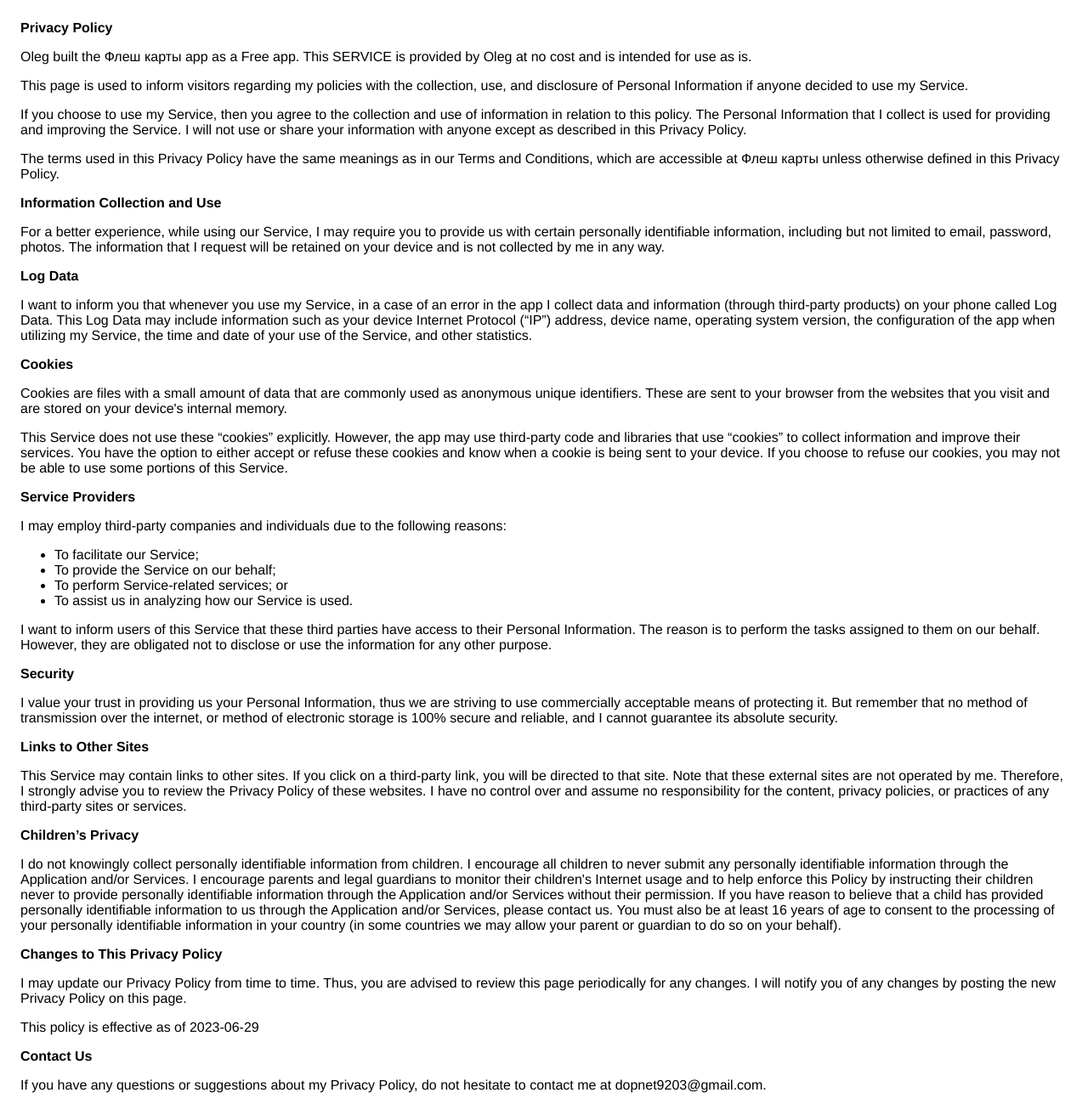
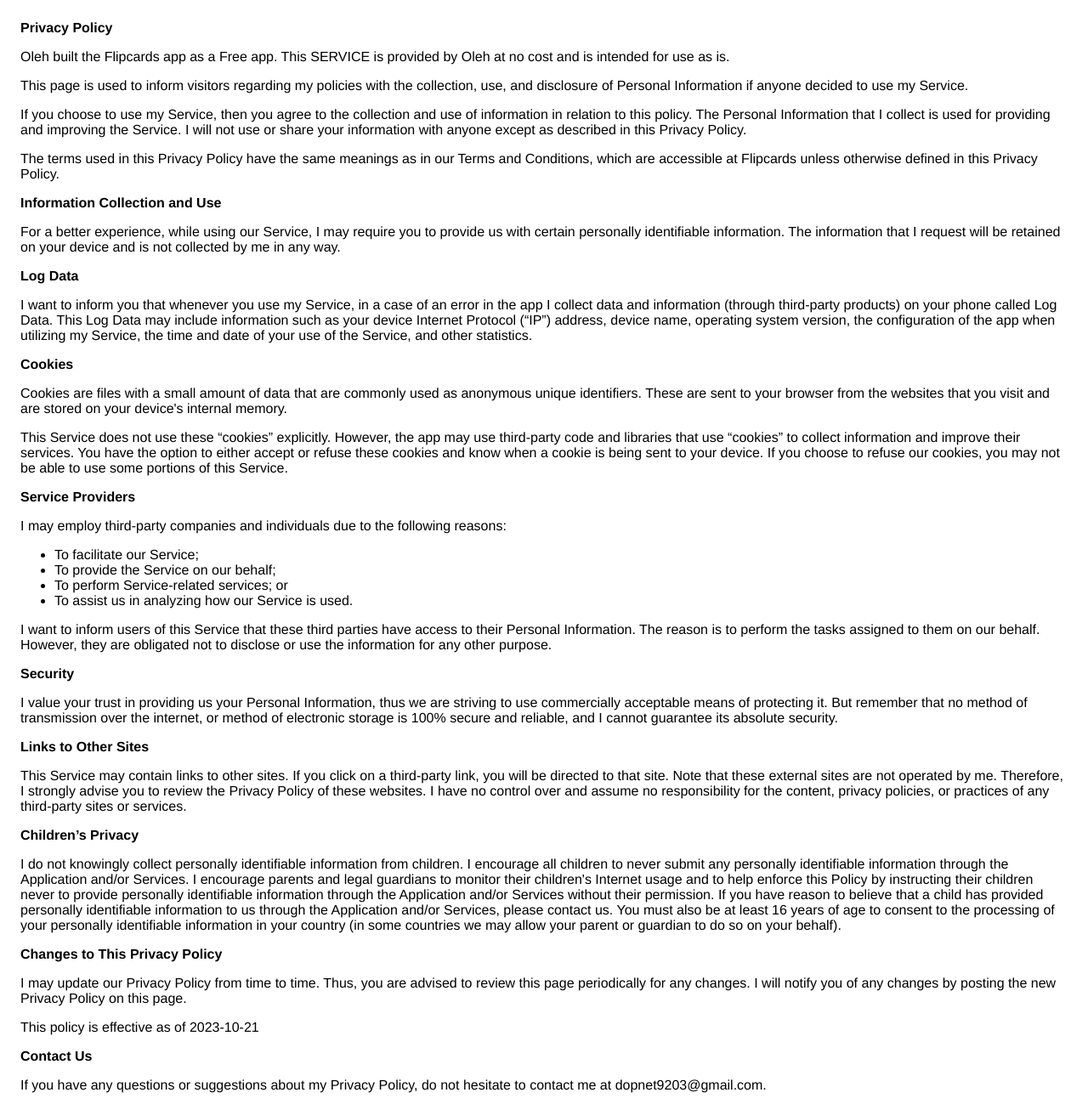
Before and after one commit to frolovov/frolovov.github.io, a plain HTML site: page index.html in a window 1280 px wide. Shown: the top 1299 px of the page at 85% size. Drawn offline with Linux system fonts and the light colour scheme.

Commit message:
Update index.html

```diff
--- a/index.html
+++ b/index.html
@@ -8,9 +8,9 @@
     </head>
     <body>
     <strong>Privacy Policy</strong> <p>
-                  Oleg built the Флеш карты app as
+                  Oleh built the Flipcards app as
                   a Free app. This SERVICE is provided by
-                  Oleg at no cost and is intended for use as
+                  Oleh at no cost and is intended for use as
                   is.
                 </p> <p>
                   This page is used to inform visitors regarding my
@@ -25,11 +25,11 @@
                 </p> <p>
                   The terms used in this Privacy Policy have the same meanings
                   as in our Terms and Conditions, which are accessible at
-                  Флеш карты unless otherwise defined in this Privacy Policy.
+                  Flipcards unless otherwise defined in this Privacy Policy.
                 </p> <p><strong>Information Collection and Use</strong></p> <p>
                   For a better experience, while using our Service, I
                   may require you to provide us with certain personally
-                  identifiable information, including but not limited to email, password, photos. The information that
+                  identifiable information. The information that
                   I request will be retained on your device and is not collected by me in any way.
                 </p> <!----> <p><strong>Log Data</strong></p> <p>
                   I want to inform you that whenever you
@@ -98,7 +98,7 @@
                   periodically for any changes. I will
                   notify you of any changes by posting the new Privacy Policy on
                   this page.
-                </p> <p>This policy is effective as of 2023-06-29</p> <p><strong>Contact Us</strong></p> <p>
+                </p> <p>This policy is effective as of 2023-10-21</p> <p><strong>Contact Us</strong></p> <p>
                   If you have any questions or suggestions about my
                   Privacy Policy, do not hesitate to contact me at dopnet9203@gmail.com.
                 </p> <p>This privacy policy page was created at <a href="https://privacypolicytemplate.net" target="_blank" rel="noopener noreferrer">privacypolicytemplate.net </a>and modified/generated by <a href="https://app-privacy-policy-generator.nisrulz.com/" target="_blank" rel="noopener noreferrer">App Privacy Policy Generator</a></p>
```
